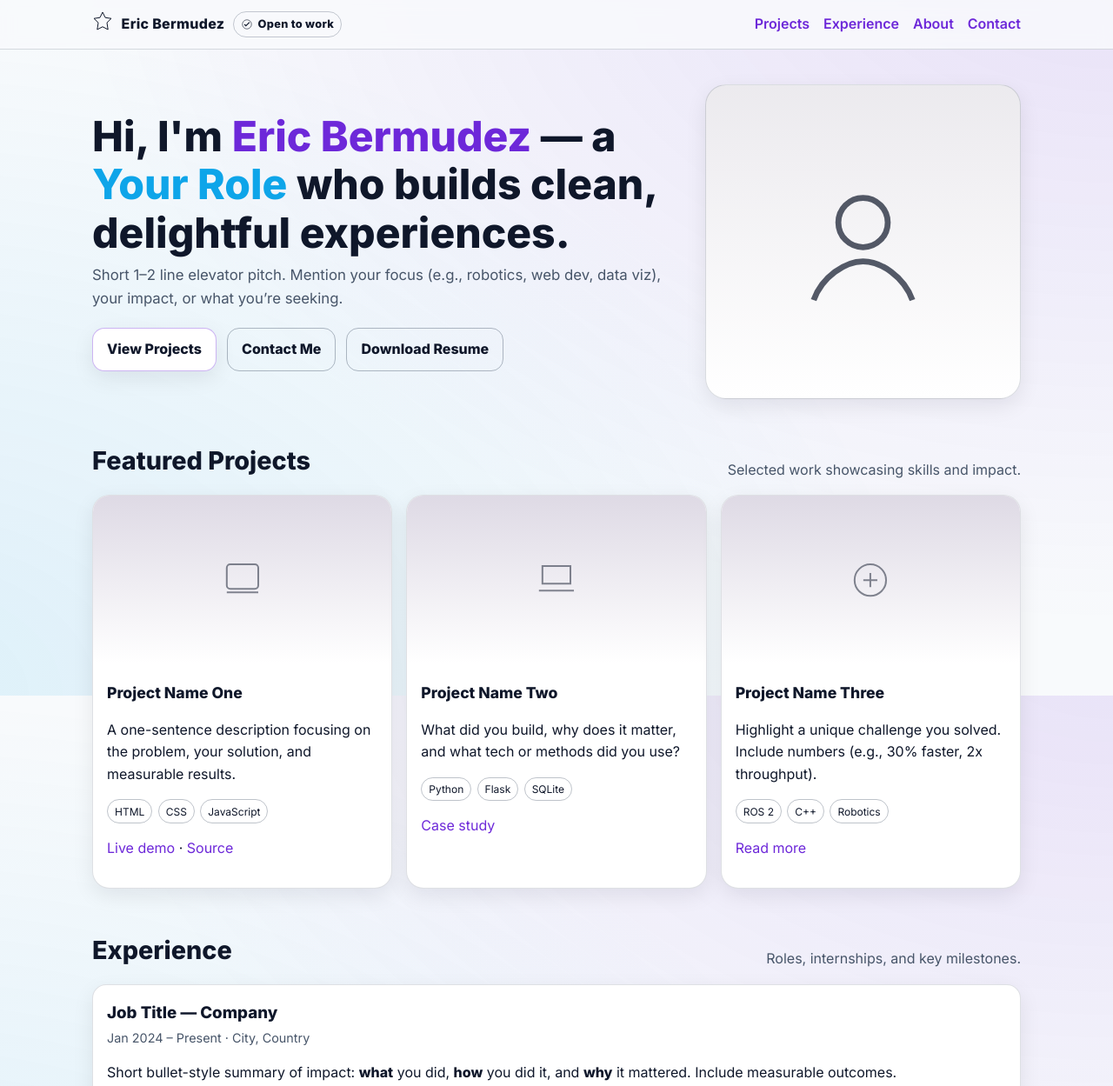
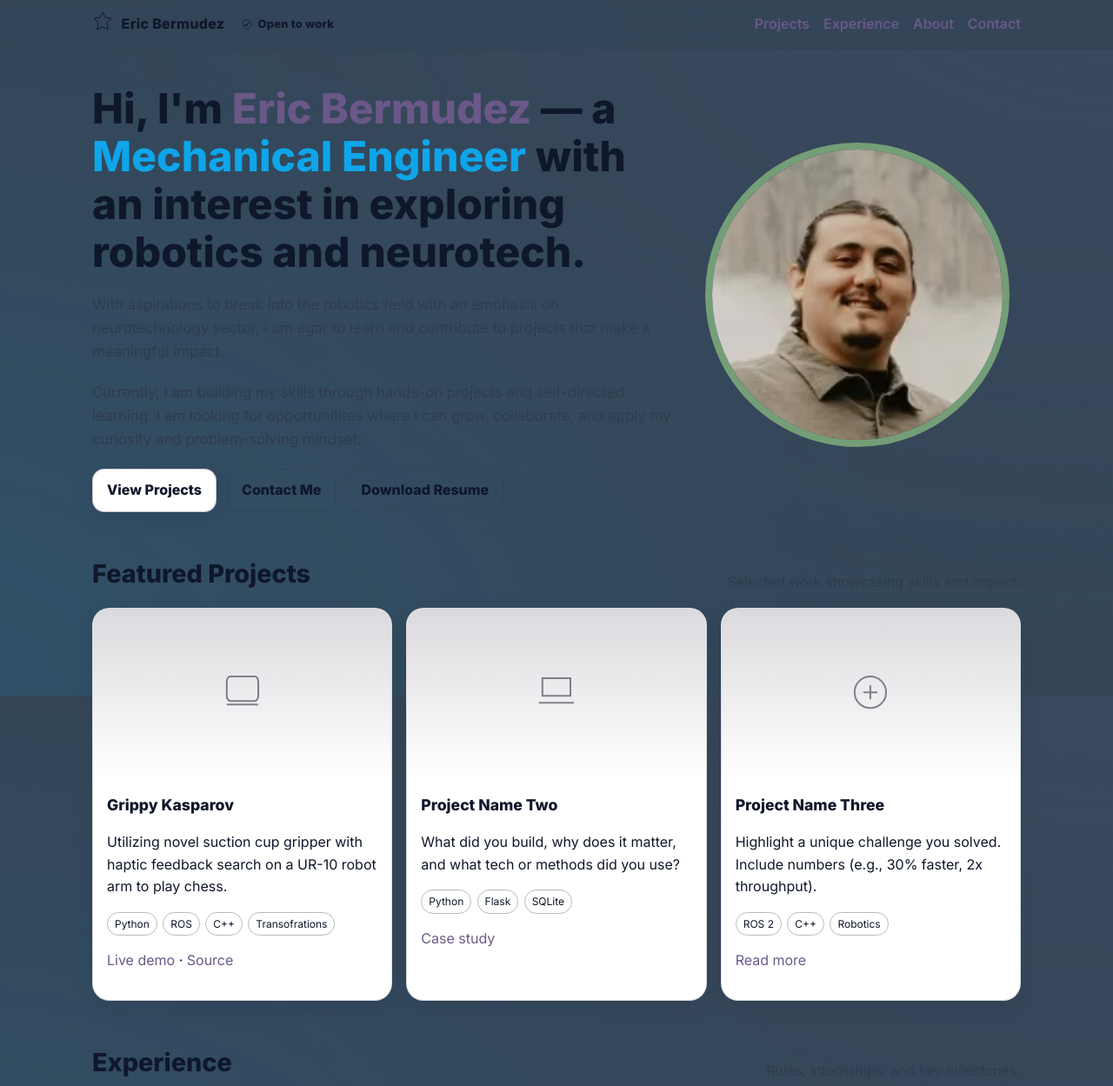
Before and after one commit to git-erbz/eportfolio, a plain HTML site: page index.html in a window 1280 px wide. Shown: the top 1249 px of the page at 87% size. Drawn offline with Linux system fonts and the light colour scheme.

Commit message:
update 25AUG14

```diff
--- a/index.html
+++ b/index.html
@@ -3,35 +3,44 @@
 <head>
   <meta charset="utf-8" />
   <meta name="viewport" content="width=device-width, initial-scale=1" />
-  <title>Eric Bermdez — Portfolio</title>
+  <title>Eric Bermudez — Portfolio</title>
   <meta name="description" content="Personal portfolio of Eric Bermudez: projects, experience, and contact." />
   <link rel="preconnect" href="https://fonts.googleapis.com">
   <link rel="preconnect" href="https://fonts.gstatic.com" crossorigin>
   <link href="https://fonts.googleapis.com/css2?family=Inter:wght@400;600;800&display=swap" rel="stylesheet">
   <style>
     :root{
-      --bg: #0b0c10;
-      --panel: #11131a;
-      --text: #e6e6e6;
+      --bg: #0e221a;
+      --panel: #414655;
+      --text: #ffffff;
       --muted: #a6a6a6;
-      --accent: #7c5cff;
+      --accent: #87db7c;
       --accent-2: #00e5a8;
-      --ring: color-mix(in hsl, var(--accent) 60%, white 40%);
-      --card: #151826;
-      --shadow: 0 10px 30px rgba(0,0,0,.35);
+      --ring: color-mix(in hsl, var(--accent) 60%, rgb(6, 26, 11) 40%);
+      --card: #2c4e3b;
+      --shadow: 0px 8px 24px #030e0b;;
     }
     @media (prefers-color-scheme: light){
       :root{
-        --bg: #f8fafc;
+        --bg: #344658;
         --panel: #ffffff;
         --text: #0f172a;
-        --muted: #475569;
-        --accent: #6d28d9;
+        --muted: #2f3c4d;
+        --accent: #6a5888;
         --accent-2: #0ea5e9;
         --card: #ffffff;
         --shadow: 0 8px 24px rgba(2,8,23,.08);
       }
     }
+.profile-pic {
+  width: 350px;       /* Adjust size as needed */
+  height: auto;       /* Keeps the aspect ratio */
+  border-radius: 50%; /* Rounded corners, increase for more roundness */
+  object-fit: cover;  /* Keeps the image from stretching */
+   border: 8px solid #749e77; /* Optional border */
+}
+
+
     *{box-sizing:border-box}
     html,body{height:100%}
     body{
@@ -135,20 +144,22 @@
   <main>
     <section class="hero" id="home">
       <div>
-        <h1>Hi, I'm <span style="color:var(--accent)">Eric Bermudez</span> — a <span style="color:var(--accent-2)">Your Role</span> who builds clean, delightful experiences.</h1>
-        <p>Short 1–2 line elevator pitch. Mention your focus (e.g., robotics, web dev, data viz), your impact, or what you’re seeking.</p>
+        <h1>Hi, I'm <span style="color:var(--accent)">Eric Bermudez</span>
+           — a <span style="color:var(--accent-2)">Mechanical Engineer</span>
+           with an interest in exploring robotics and neurotech.</h1>
+        <p></p>
+        <p>With aspirations to break into the robotics field with an emphasis on neurotechnology sector, I am egar to learn and contribute to projects that make a meaningful impact.
+        <p>Currently, I am building my skills through hands-on projects and self-directed learning. I am looking for opportunitites where I can grow, collaborate, and apply my curiosity and problem-solving mindset.  </p>
         <div class="cta">
           <a class="btn" href="#projects">View Projects</a>
           <a class="btn secondary" href="#contact">Contact Me</a>
           <a class="btn secondary" href="resume.pdf" target="_blank" rel="noopener">Download Resume</a>
         </div>
       </div>
-      <div class="portrait" aria-hidden>
+      <div>
         <!-- Simple placeholder avatar -->
-        <svg viewBox="0 0 256 256" xmlns="http://www.w3.org/2000/svg" fill="none" stroke="currentColor" stroke-width="10">
-          <circle cx="128" cy="96" r="42" />
-          <path d="M44 228c14-40 54-66 84-66s70 26 84 66" />
-        </svg>
+        <img src="images/profile.jpg" alt="Profile Picture" class="profile-pic">
+
       </div>
     </section>
 
@@ -160,16 +171,19 @@
       <div class="grid">
         <!-- Project Card 1 -->
         <article class="card">
-          <div class="thumb" aria-hidden>
-            <svg viewBox="0 0 24 24" xmlns="http://www.w3.org/2000/svg"><rect x="3" y="3" width="18" height="14" rx="2" ry="2" stroke="currentColor" fill="none"/><path d="M3 19h18" stroke="currentColor"/></svg>
+          <div class="thumb" >
+            <svg viewBox="0 0 24 24" xmlns="http://www.w3.org/2000/svg"><rect x="3" y="3" width="18" height="14" rx="2" ry="3" stroke="currentColor" fill="none"/><path d="M3 19h18" stroke="currentColor"/></svg>
           </div>
           <div class="card-content">
-            <h3>Project Name One</h3>
-            <p>A one-sentence description focusing on the problem, your solution, and measurable results.</p>
+            <h3>Grippy Kasparov</h3>
+            <p>
+            Utilizing novel suction cup gripper with haptic feedback search on a UR-10 robot arm to play chess.
+            </p>
             <div class="tags">
-              <span class="tag">HTML</span>
-              <span class="tag">CSS</span>
-              <span class="tag">JavaScript</span>
+              <span class="tag">Python</span>
+              <span class="tag">ROS</span>
+              <span class="tag">C++</span>
+              <span class="tag">Transofrations</span>
             </div>
             <p><a href="#" target="_blank" rel="noopener">Live demo</a> · <a href="#" target="_blank" rel="noopener">Source</a></p>
           </div>
```
